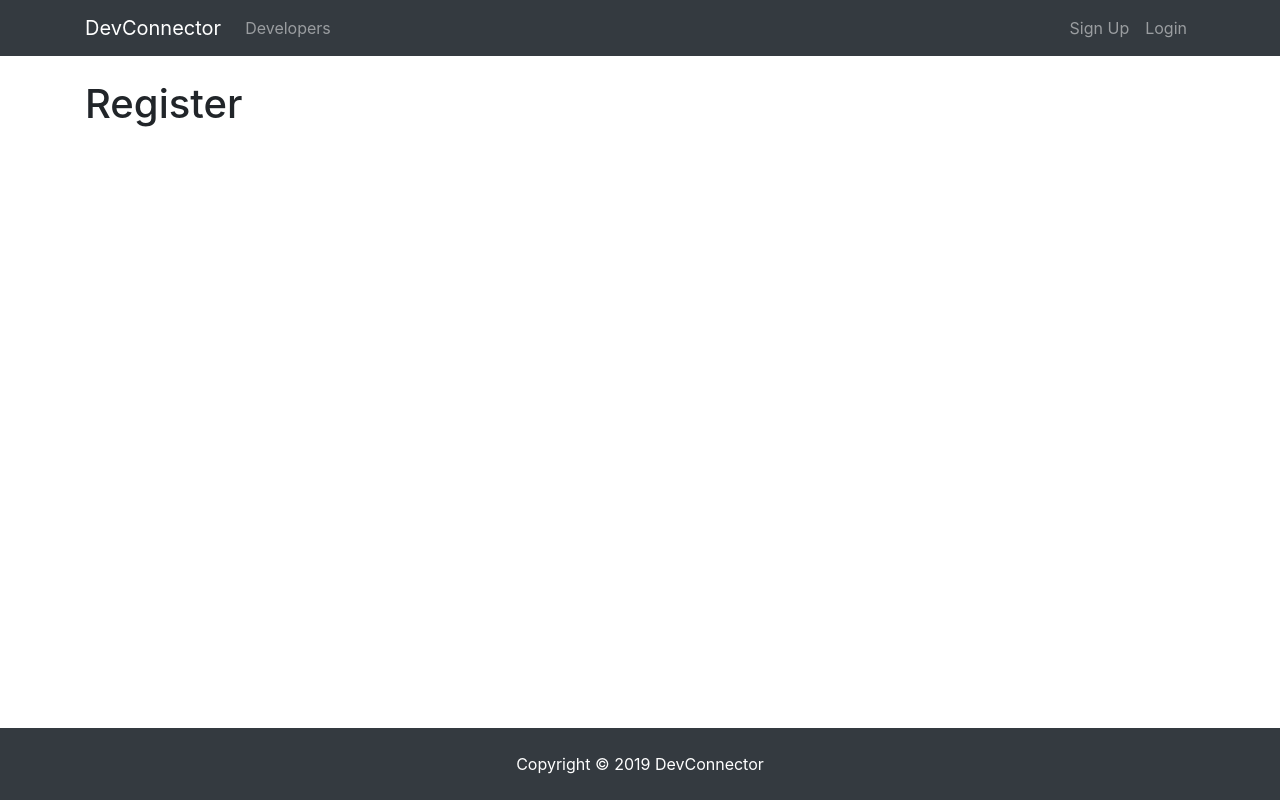
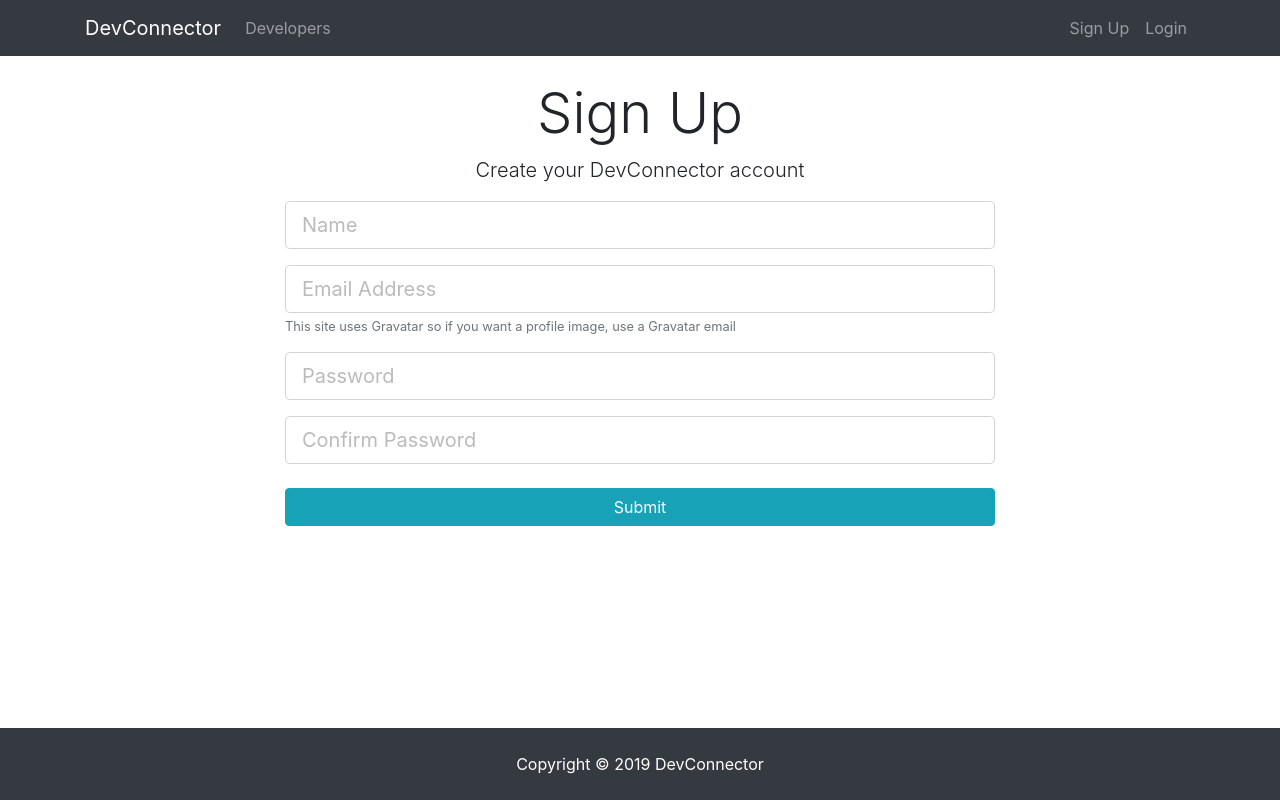
Before and after one commit to GerrardE/devconnector, a React (Create React App) app in the folder client/: page /register in a window 1280 px wide. Built offline with nearby package versions, Linux system fonts and the light colour scheme.

Commit message:
ft(view): Implement register form state - Set up register state - Set up login template

```diff
--- a/client/src/components/auth/Login.js
+++ b/client/src/components/auth/Login.js
@@ -3,8 +3,24 @@ import React, { Component } from 'react'
 class Login extends Component {
   render() {
     return (
-      <div>
-        <h1>Login</h1>
+      <div class="login">
+        <div class="container">
+          <div class="row">
+            <div class="col-md-8 m-auto">
+              <h1 class="display-4 text-center">Log In</h1>
+              <p class="lead text-center">Sign in to your DevConnector account</p>
+              <form action="dashboard.html">
+                <div class="form-group">
+                  <input type="email" class="form-control form-control-lg" placeholder="Email Address" name="email" />
+                </div>
+                <div class="form-group">
+                  <input type="password" class="form-control form-control-lg" placeholder="Password" name="password" />
+                </div>
+                <input type="submit" class="btn btn-info btn-block mt-4" />
+              </form>
+            </div>
+          </div>
+        </div>
       </div>
     )
   }
--- a/client/src/components/auth/Register.js
+++ b/client/src/components/auth/Register.js
@@ -1,10 +1,67 @@
 import React, { Component } from 'react'
 
 class Register extends Component {
+  constructor() {
+    super();
+    this.state = {
+      name: '',
+      email: '',
+      password: '',
+      password2: '',
+      errors: {}
+    }
+
+    this.onChange = this.onChange.bind(this);
+    this.onSubmit = this.onSubmit.bind(this);
+  }
+
+  onChange(e) {
+    this.setState({[e.target.name]: e.target.value})
+  }
+
+  onSubmit(e) {
+    e.preventDefault();
+
+    const newUser = {
+      name: this.state.name,
+      email: this.state.email,
+      password: this.state.password,
+      password2: this.state.password2
+    }
+
+    console.log(newUser);
+  }
+
   render() {
     return (
-      <div>
-        <h1>Register</h1>
+      <div className="register">
+        <div className="container">
+          <div className="row">
+            <div className="col-md-8 m-auto">
+              <h1 className="display-4 text-center">Sign Up</h1>
+              <p className="lead text-center">Create your DevConnector account</p>
+              <form onSubmit={ this.onSubmit }>
+                <div className="form-group">
+                  <input type="text" className="form-control form-control-lg" placeholder="Name" name="name" value={ this.state.name }
+                  onChange={ this.onChange }
+                  />
+                </div>
+                <div className="form-group">
+                  <input type="email" className="form-control form-control-lg" placeholder="Email Address" name="email" value={ this.state.email}
+                    onChange={this.onChange}/>
+                  <small className="form-text text-muted">This site uses Gravatar so if you want a profile image, use a Gravatar email</small>
+                </div>
+                <div className="form-group">
+                  <input type="password" className="form-control form-control-lg" placeholder="Password" name="password" value={this.state.password} onChange={this.onChange}/>
+                </div>
+                <div className="form-group">
+                  <input type="password" className="form-control form-control-lg" placeholder="Confirm Password" name="password2" value={this.state.password2} onChange={this.onChange}/>
+                </div>
+                <input type="submit" className="btn btn-info btn-block mt-4" />
+              </form>
+            </div>
+          </div>
+        </div>
       </div>
     )
   }
```
